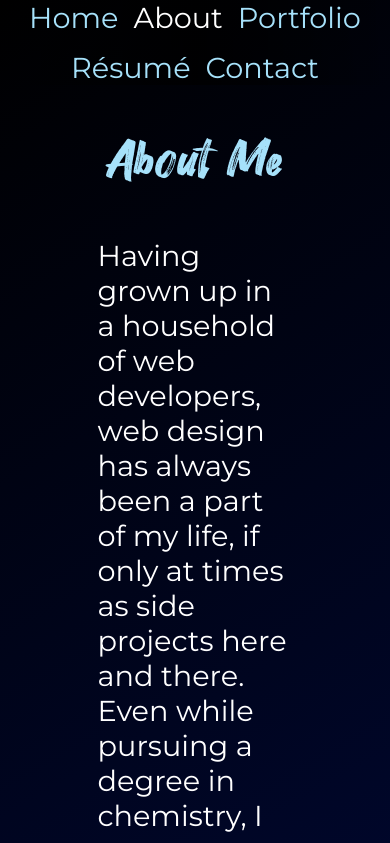
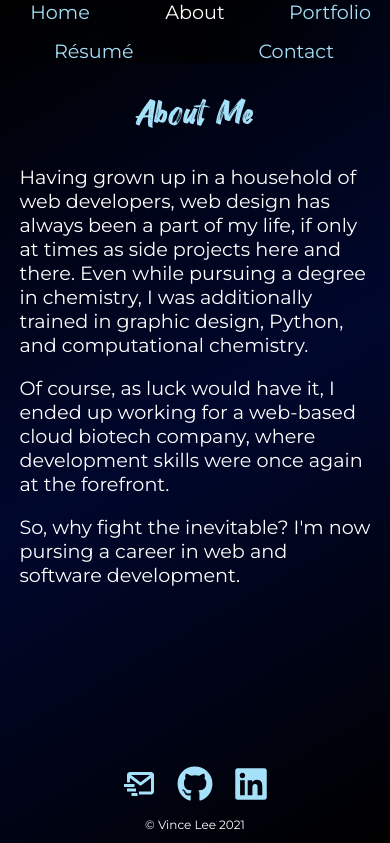
Before and after one commit to StarryBlue7/portfolio-iv, a React (Create React App) app: page / in a window 390 px wide. Shown: the top 843 px of the page. Built offline with nearby package versions, Linux system fonts and the light colour scheme.

Commit message:
add mobile responsiveness

```diff
--- a/src/components/Header.js
+++ b/src/components/Header.js
@@ -16,7 +16,6 @@ const styles = {
     },
     profilePhoto: {
         paddingTop: "15vh",
-        width: 325,
     },
     h1: {
         margin: "-20px 0px 0px 0px",
@@ -35,6 +34,7 @@ function Header({ currentPage, handlePageChange }) {
             <Fade top collapse when={currentPage === 'Home'}>
                 <img
                     style={styles.profilePhoto}
+                    className="profile-img"
                     alt="Vince Lee"
                     src={profileImg}
                     onLoad={() => handlePageChange('About')}
--- a/src/components/Main.js
+++ b/src/components/Main.js
@@ -8,12 +8,19 @@ import Contact from './pages/Contact'
 import Footer from './Footer';
 
 const styles = {
-    overflow: "hidden",
-    minHeight: "98vh",
-    height: "fit-content",
-    display: "flex",
-    flexDirection: "column",
-    alignItems: "center",
+    main: {
+        overflow: "hidden",
+        minHeight: "100vh",
+        flexGrow: 1,
+        height: "fit-content",
+        display: "flex",
+        flexDirection: "column",
+        alignItems: "center",
+        justifyContent: "flex-start"
+    },
+    spacer: {
+        flexGrow: 1
+    }
 }
 
 function Main() {
@@ -22,7 +29,7 @@ function Main() {
     const handlePageChange = (page) => setCurrentPage(page);
 
     return (
-        <main style={styles}>
+        <main style={styles.main}>
             <Header currentPage={currentPage} handlePageChange={handlePageChange} />
 
             <Fade bottom collapse when={currentPage === 'About'}>
@@ -37,7 +44,7 @@ function Main() {
             <Fade bottom collapse when={currentPage === 'Contact'}>
                 <Contact />
             </Fade>
-
+            <div style={styles.spacer} />
             <Footer />
         </main>
     );
--- a/src/components/Navigation.js
+++ b/src/components/Navigation.js
@@ -15,7 +15,7 @@ const styles = {
 
 function Navigation({ currentPage, handlePageChange }) {
     return (
-        <ul style={styles}>
+        <ul style={styles} className='nav'>
             <li><a
                 href="#home" onClick={() => handlePageChange('Home')}
                 className={currentPage === 'Home' ? 'active' : ''}
--- a/src/index.css
+++ b/src/index.css
@@ -49,9 +49,45 @@ h1, h2 {
 }
 
 .page {
-  width: 50vw;
+  width: 40vw;
 }
 
 .page > p {
   font-size: 80%;
 }
+
+.profile-img {
+  width: 325px
+}
+
+@media screen and (max-width: 1600px) {
+  .page {
+    width: 50vw;
+  }
+/*
+  summary > h4 {
+    font-size: 80%;
+  } */
+}
+
+@media screen and (max-width: 768px) {
+  body {
+    font-size: 24px;
+  }
+  .profile-img {
+    width: 200px;
+  }
+  .page {
+    width: 80vw;
+  }
+}
+
+@media screen and (max-width: 480px) {
+  .page {
+    width: 90vw;
+  }
+  .nav > li {
+    text-align: center;
+    flex: 1 0 25%;
+  }
+}
```
Lines whose indentation alone changed are shown as unchanged.
